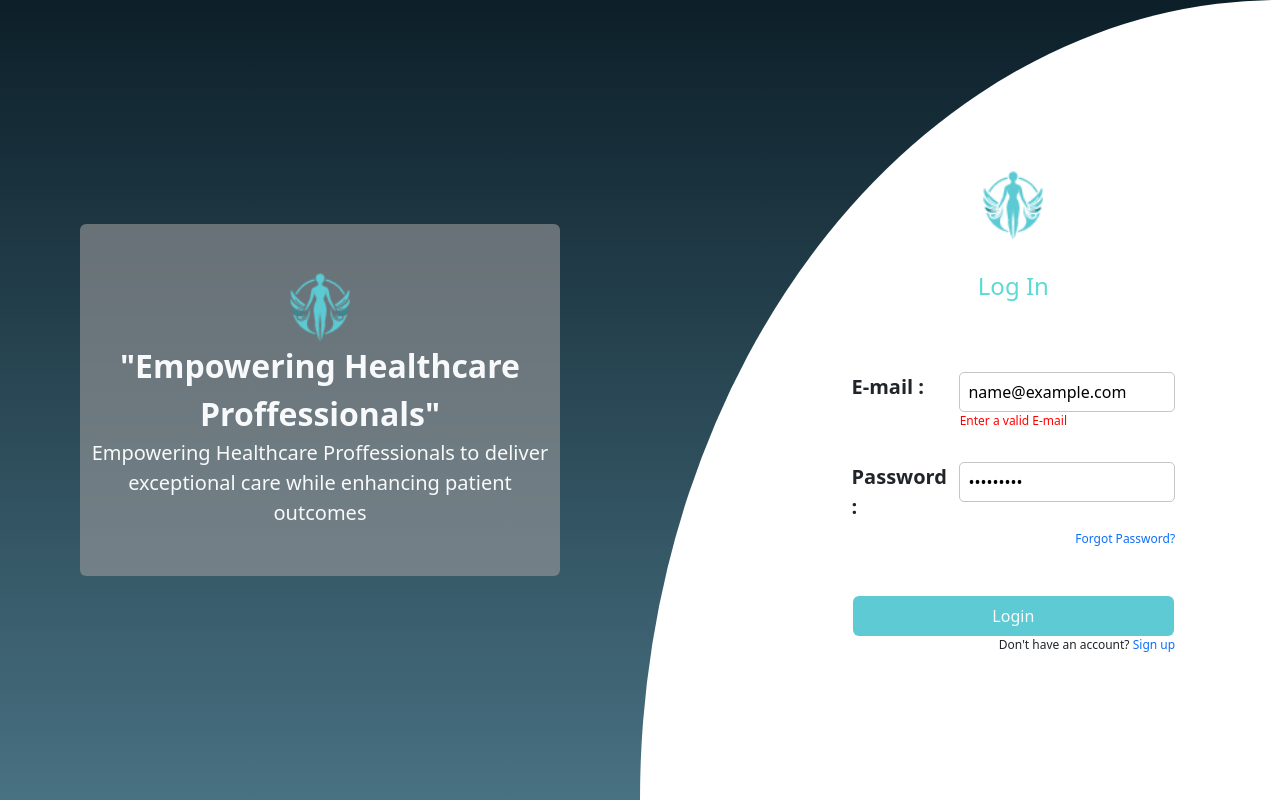
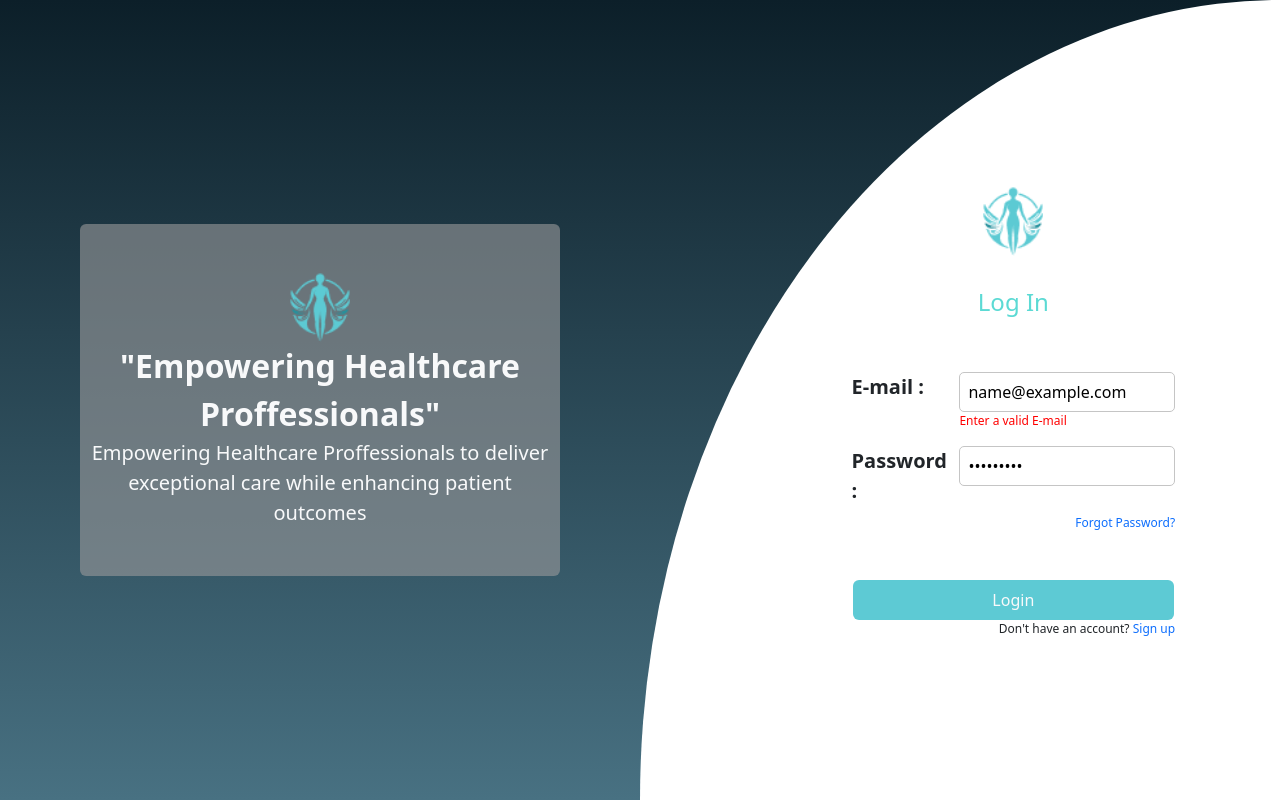
Before and after one commit to KesavanSaravanan13/health-care-02, a React (Create React App) app: page / in a window 1280 px wide. Both pictures are taken after typing "name@example.com", "Sample123" into the empty fields and a click on the button "Login". Built offline with nearby package versions, Linux system fonts and the light colour scheme.

Commit message:
changed in login and in file extensions

```diff
--- a/src/Component/Forms/Forms.css
+++ b/src/Component/Forms/Forms.css
@@ -99,7 +99,7 @@ input:disabled {
 }
 
 .input-error:focus  {
-    border-color: red !important;
+    border: 0.5px solid red !important;
     outline-color: red !important;
 }
 
--- a/src/Component/Forms/Forms.js
+++ b/src/Component/Forms/Forms.jsx
@@ -7,7 +7,7 @@ import edit from '../Assests/edit-text.png';
 import ActiveBar from '../ActiveBar/ActiveBar';
 import { useState } from 'react';
 import { Button, Col, Row } from 'react-bootstrap';
-import { ErrorMessage, Field, Form, Formik, } from 'formik';
+import {Form, Formik, } from 'formik';
 
 const Forms = () => {
     const [inputFirstName, setinputFirstName] = useState('Jessica');
@@ -66,7 +66,7 @@ const Forms = () => {
                                         handledisable(true, false);
                                     }}>
                                         <Row className='row m-0 p-0 justify-content-between'>
-                                            <Col className='col-1 m-0 p-0 px-1 edit'><img src={edit} className='m-0 p-0' /></Col>
+                                            <Col className='col-1 m-0 p-0 px-1 edit'><img src={edit} className='m-0 p-0' alt='edit'/></Col>
                                             <Col className='col-1 m-0 p-0 px-1 edit'>Edit</Col>
                                         </Row>
                                     </Button>
--- a/src/Component/MainColumn/Login.js
+++ b/src/Component/MainColumn/Login.jsx
@@ -21,7 +21,7 @@ const Login = () => {
                 <Col className='m-0 p-0 col-12 col-md-6 d-flex justify-content-center align-items-center'>
                     <Row className='m-0 p-2 w-75 py-sm-5 sideRow rounded'>
                         <Col className='m-0 p-0 col-12 text-center'>
-                            <img className='m-0 p-0 logoLogin' src={Logo} />
+                            <img className='m-0 p-0 logoLogin' src={Logo} alt='Logo'/>
                         </Col>
                         <Col className='m-0 p-0 col-12 fs-2 fw-semibold text-light text-center'>
                             "Empowering Healthcare Proffessionals"
--- /dev/null
+++ b/src/Component/MainColumn/LoginField.css
@@ -0,0 +1,9 @@
+.input-error:focus {
+    border: 0.5px solid red !important;
+    outline-color: red !important;
+}
+
+.error-message {
+    color: red;
+    font-size: 12px;
+}
--- a/src/Component/MainColumn/LoginField.jsx
+++ b/src/Component/MainColumn/LoginField.jsx
@@ -1,3 +1,4 @@
+import '../MainColumn/LoginField.css';
 import { Col, Row } from "react-bootstrap";
 import { ErrorMessage, Field } from "formik";
 
@@ -9,11 +10,13 @@ const LoginField = ({ errors, touched }) => {
 
     return (
         loginFieldData.map((field, index) => (
-            <Col key={index} className='m-0 p-3 py-2 pt-4 col-8 flex-grow-1 flex-sm-grow-0'>
+            <Col key={index} className='m-0 p-3 py-2 col-8 flex-grow-1 flex-sm-grow-0'>
                 <Row className="m-0 p-0 flex-wrap">
                     <label htmlFor={field.name} className='col-xl-4 m-0 p-0 fw-semibold fs-5 text-start pe-2' >{field.label}</label>
-                    <Field name={field.name} type={field.name} className={`col-xl-8 p-2 m-0 w-50 flex-fill ${errors[field.name] && touched[field.name] ? 'input-error' : ''} `}></Field>
-                    <ErrorMessage name={field.name} component="div" className="error-message" />
+                    <Col className='m-0 p-0 h-75'>
+                        <Field name={field.name} type={field.name} className={`w-100 p-2 m-0 flex-fill ${errors[field.name] && touched[field.name] ? 'input-error' : ''} `}></Field>
+                        <ErrorMessage name={field.name} component="div" className="error-message text-start" />
+                    </Col>
                 </Row>
             </Col>
         ))
```
Also changed, not shown: src/Component/Forms/Field.jsx (renamed from src/Component/Forms/Field.js), src/Component/Forms/Submit.jsx (renamed from src/Component/Forms/Submit.js), src/Component/MainColumn/ViewPatientDetails.jsx (renamed from src/Component/MainColumn/ViewPatientDetails.js).
